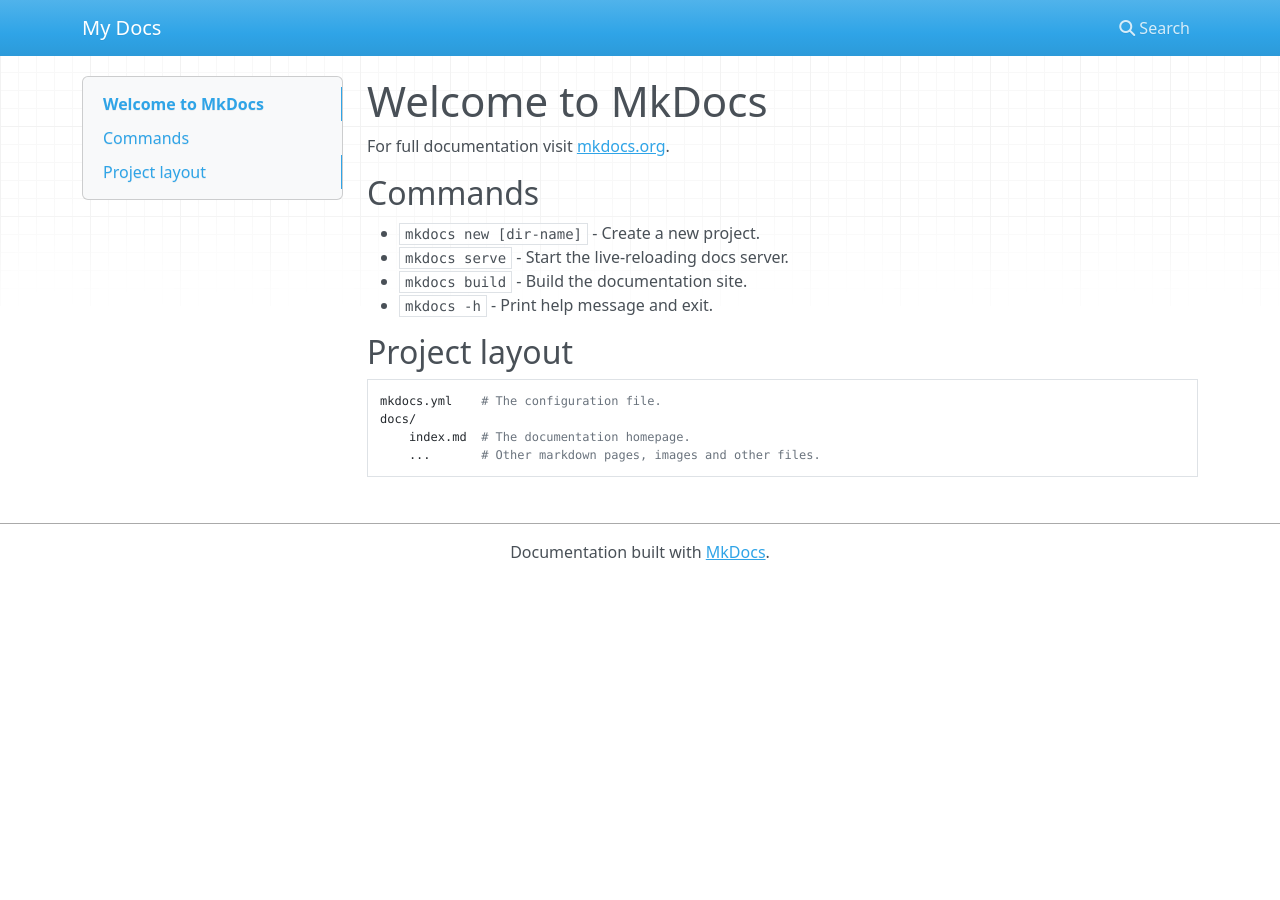
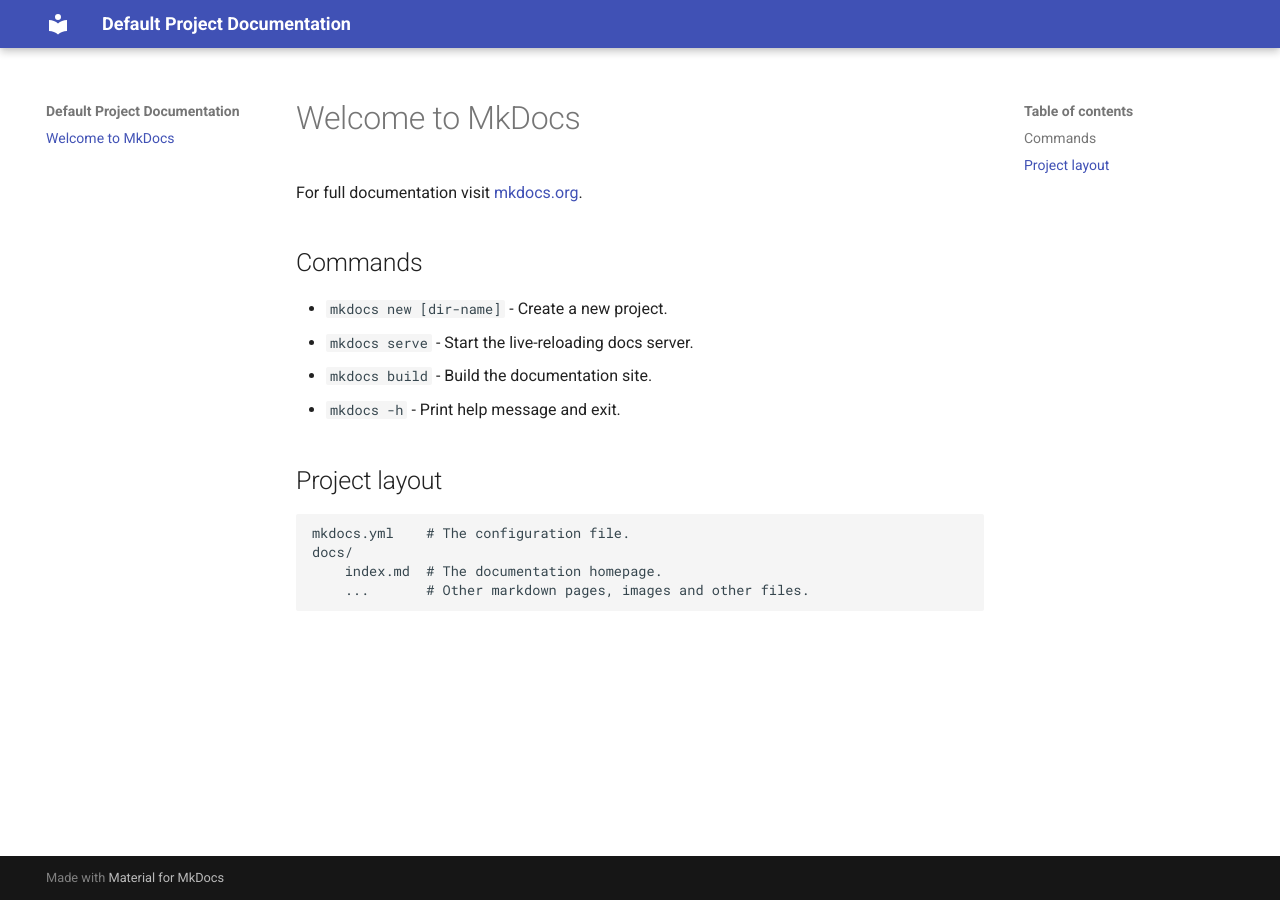
Before and after one commit to alanceloth/dataWarehouseLowBudget, an MkDocs documentation site: the page built from docs/index.md, in a window 1280 px wide. Built offline with MkDocs 1.6.1 and Material for MkDocs 9.7.7, drawn with Linux system fonts in a browser that asks for light colours; nearby versions of some CDN libraries.

Commit message:
feat: add material plugin

```diff
--- a/mkdocs.yml
+++ b/mkdocs.yml
@@ -1 +1,7 @@
-site_name: My Docs
+site_name: Default Project Documentation
+
+theme:
+  name: "material"
+
+plugins:
+  - mkdocstrings
```
